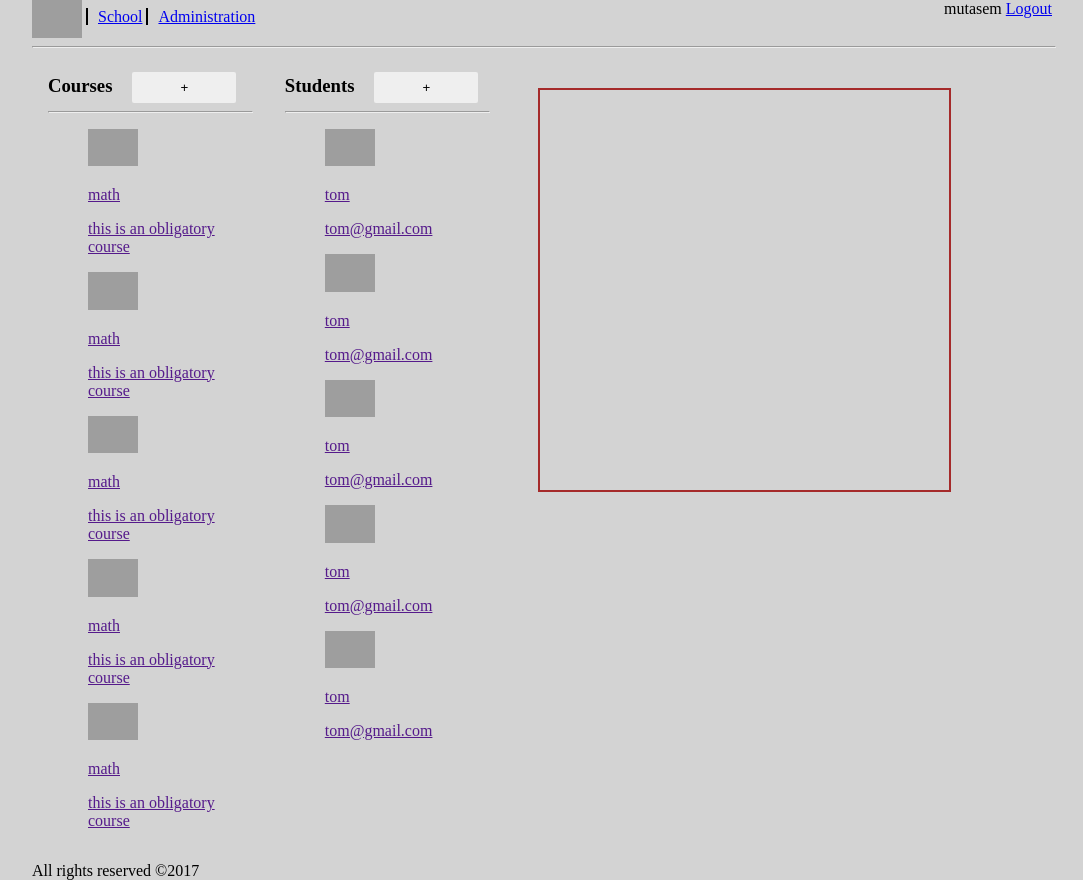
After one commit to Mutasem-Halawani/PHP-school, a PHP site: page /php/school.php in a window 1280 px wide. The commit adds this page. Shown: the whole page, without its empty margins (96-1179 px from the left). Run offline with PHP 8.4, Linux system fonts and the light colour scheme; a user stored in the database is signed in; grey boxes are pictures that could not be loaded.

Commit message:
add logout system and build static html pages for school and admin and school page

```diff
--- a/index.php
+++ b/index.php
@@ -13,7 +13,8 @@ session_start();
         <link rel="stylesheet" type="text/css" href="css/styles.css">
     </head>
     <body>
-        <?php include 'php/header.php'; ?>
+
+        <img id="logo" width="50px"src="https://userscontent2.emaze.com/images/5d77f24d-41bd-463a-8fdd-a6f9351e5df5/bbaa6e381bd537550e14ef781525cc5e.gif"/>
         <hr>
         <form action="php/login.php" method="post">
             <label for="username">Username
--- a/php/api.php
+++ b/php/api.php
@@ -8,7 +8,6 @@ include_once 'classes/DB.php';
 //include 'classes/Administator.php';
 //include 'classes/Course.php';
 //include 'classes/Student.php';
-
 
 
     function check_login($username,$password){
@@ -53,5 +52,4 @@ include_once 'classes/DB.php';
     return false;
 }
 
-
    }
--- a/php/header.php
+++ b/php/header.php
@@ -1,3 +1,23 @@
 <?php
 
-echo '<img id="logo" width="50px"src='. "https://userscontent2.emaze.com/images/5d77f24d-41bd-463a-8fdd-a6f9351e5df5/bbaa6e381bd537550e14ef781525cc5e.gif" .'>';
+$html='';
+$html .= '
+         <header>
+             <div class="left-menu-items">
+                <img id="logo" width="50"src="https://userscontent2.emaze.com/images/5d77f24d-41bd-463a-8fdd-a6f9351e5df5/bbaa6e381bd537550e14ef781525cc5e.gif">
+                <a class="left-menu-links" href="school.php" >School</a>';
+
+               // if ($_SESSION["role"] != "sales"){
+              $html .= '  <a class="left-menu-links" href="admin.php" >Administration</a> ';
+               // }
+
+          $html .= ' </div>
+            <div class="logged-in-user-info">
+                <span>'. $_SESSION["name"] . '</span>
+                <a href="../php/Logout.php">Logout</a>
+            <img id="logged-in-user-img" width="50"src="">
+            </div>
+         </header>
+         <hr>';
+
+      echo $html;
--- a/php/password_hash.php
+++ b/php/password_hash.php
@@ -1,6 +1,6 @@
 <?php
 
-$password = 'mutasem';
+$password = 'avi';
 echo password_hash($password, PASSWORD_DEFAULT);
 $hash = '$2y$10$3VAt1MyAu8wWZRMqclfcSuwWgYcEG18xFzmefhS2lASoQZwzcI1X.';
 echo password_verify($password, $hash) ? ' verified': ' dont know you';
--- /dev/null
+++ b/php/school.php
@@ -0,0 +1,107 @@
+<?php
+
+
+session_start();
+
+?>
+<!doctype html>
+
+    <head>
+        <title>School</title>
+        <meta charset="UTF-8">
+        <meta name="viewport" content="width=device-width, initial-scale=1.0">
+        <link rel="icon" href="https://userscontent2.emaze.com/images/5d77f24d-41bd-463a-8fdd-a6f9351e5df5/bbaa6e381bd537550e14ef781525cc5e.gif">
+        <link rel="stylesheet" type="text/css" href="../css/styles.css">
+    </head>
+    <body>
+         <?php include 'header.php'; ?>
+         <main>
+             <div class="courses-list">
+                 <h3 class="list-header">Courses</h3>
+                 <button id="add-course-btn" class="add-btn">+</button>
+                 <hr>
+                 <ul>
+                     <a href="">
+                         <li class="list-item">
+                             <img width="50" src="https://userscontent2.emaze.com/images/5d77f24d-41bd-463a-8fdd-a6f9351e5df5/bbaa6e381bd537550e14ef781525cc5e.gif" alt="" class="small-icon">
+                             <p class="course-name">math</p>
+                             <p class="course-description">this is an obligatory course</p>
+                         </li>
+                     </a>
+                     <a href="">
+                         <li class="list-item">
+                             <img width="50" src="https://userscontent2.emaze.com/images/5d77f24d-41bd-463a-8fdd-a6f9351e5df5/bbaa6e381bd537550e14ef781525cc5e.gif" alt="" class="small-icon">
+                             <p class="course-name">math</p>
+                             <p class="course-description">this is an obligatory course</p>
+                         </li>
+                     </a>
+                     <a href="">
+                         <li class="list-item">
+                             <img width="50" src="https://userscontent2.emaze.com/images/5d77f24d-41bd-463a-8fdd-a6f9351e5df5/bbaa6e381bd537550e14ef781525cc5e.gif" alt="" class="small-icon">
+                             <p class="course-name">math</p>
+                             <p class="course-description">this is an obligatory course</p>
+                         </li>
+                     </a>
+                     <a href="">
+                         <li class="list-item">
+                             <img width="50" src="https://userscontent2.emaze.com/images/5d77f24d-41bd-463a-8fdd-a6f9351e5df5/bbaa6e381bd537550e14ef781525cc5e.gif" alt="" class="small-icon">
+                             <p class="course-name">math</p>
+                             <p class="course-description">this is an obligatory course</p>
+                         </li>
+                     </a>
+                     <a href="">
+                         <li class="list-item">
+                             <img width="50" src="https://userscontent2.emaze.com/images/5d77f24d-41bd-463a-8fdd-a6f9351e5df5/bbaa6e381bd537550e14ef781525cc5e.gif" alt="" class="small-icon">
+                             <p class="course-name">math</p>
+                             <p class="course-description">this is an obligatory course</p>
+                         </li>
+                     </a>
+                 </ul>
+             </div>
+             <div class="students-list">
+                 <h3 class="list-header">Students</h3>
+                 <button id="add-student-btn" class="add-btn">+</button>
+                 <hr>
+                 <ul>
+                     <a href="">
+                         <li class="list-item">
+                             <img width="50" src="https://userscontent2.emaze.com/images/5d77f24d-41bd-463a-8fdd-a6f9351e5df5/bbaa6e381bd537550e14ef781525cc5e.gif" alt="" class="small-icon">
+                             <p class="student-name">tom</p>
+                             <p class="student-email">tom@gmail.com</p>
+                         </li>
+                     </a>
+                     <a href="">
+                         <li class="list-item">
+                             <img width="50" src="https://userscontent2.emaze.com/images/5d77f24d-41bd-463a-8fdd-a6f9351e5df5/bbaa6e381bd537550e14ef781525cc5e.gif" alt="" class="small-icon">
+                             <p class="student-name">tom</p>
+                             <p class="student-email">tom@gmail.com</p>
+                         </li>
+                     </a>
+                     <a href="">
+                         <li class="list-item">
+                             <img width="50" src="https://userscontent2.emaze.com/images/5d77f24d-41bd-463a-8fdd-a6f9351e5df5/bbaa6e381bd537550e14ef781525cc5e.gif" alt="" class="small-icon">
+                             <p class="student-name">tom</p>
+                             <p class="student-email">tom@gmail.com</p>
+                         </li>
+                     </a>
+                     <a href="">
+                         <li class="list-item">
+                             <img width="50" src="https://userscontent2.emaze.com/images/5d77f24d-41bd-463a-8fdd-a6f9351e5df5/bbaa6e381bd537550e14ef781525cc5e.gif" alt="" class="small-icon">
+                             <p class="student-name">tom</p>
+                             <p class="student-email">tom@gmail.com</p>
+                         </li>
+                     </a>
+                     <a href="">
+                         <li class="list-item">
+                             <img width="50" src="https://userscontent2.emaze.com/images/5d77f24d-41bd-463a-8fdd-a6f9351e5df5/bbaa6e381bd537550e14ef781525cc5e.gif" alt="" class="small-icon">
+                             <p class="student-name">tom</p>
+                             <p class="student-email">tom@gmail.com</p>
+                         </li>
+                     </a>
+                 </ul>
+             </div>
+             <div class="main-container"></div>
+         </main>
+          <?php include 'footer.php'; ?>
+    </body>
+</html>
```
Also changed, not shown: php/admin.php (added, +107 -0 lines), php/login.php (+1 -7 lines), php/main.php (+14 -37 lines).
